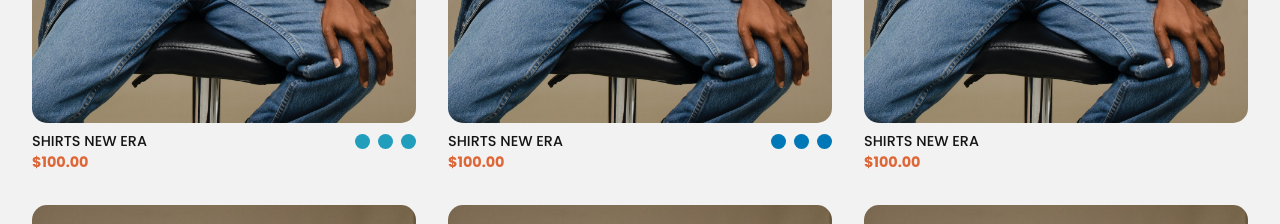
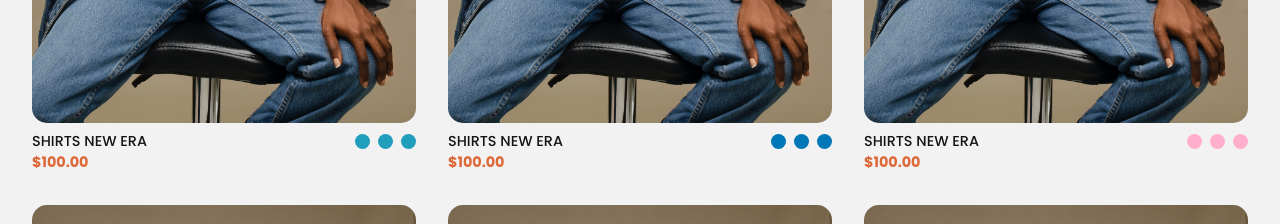
Before and after one commit to MozartOnWeb/sopa, a Next.js app: page / in a window 1280 px wide. Shown: the part 1520-1744 px from the top of the page. Built offline with nearby package versions, Linux system fonts and the light colour scheme.

Commit message:
add colors, price and name to third product

```diff
--- a/src/sections/by_essentials/ByEssentials.tsx
+++ b/src/sections/by_essentials/ByEssentials.tsx
@@ -31,11 +31,11 @@ const ByEssentials = (props: Props) => {
           product_name="Shirts New Era"
         />
         <ProductCard
-          color_1=""
-          color_2=""
-          color_3=""
-          price=""
-          product_name=""
+          color_1="#ffafcc"
+          color_2="#a2d2ff"
+          color_3="#cdb4db"
+          price="220.00"
+          product_name="Shirts New Era"
         />
         <ProductCard
           color_1=""
```
